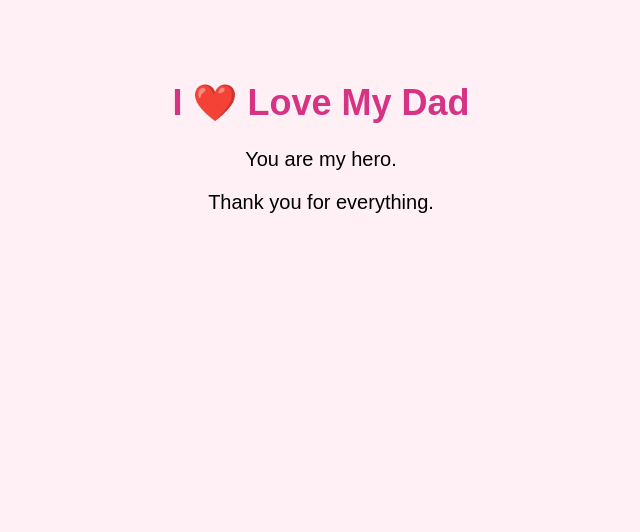
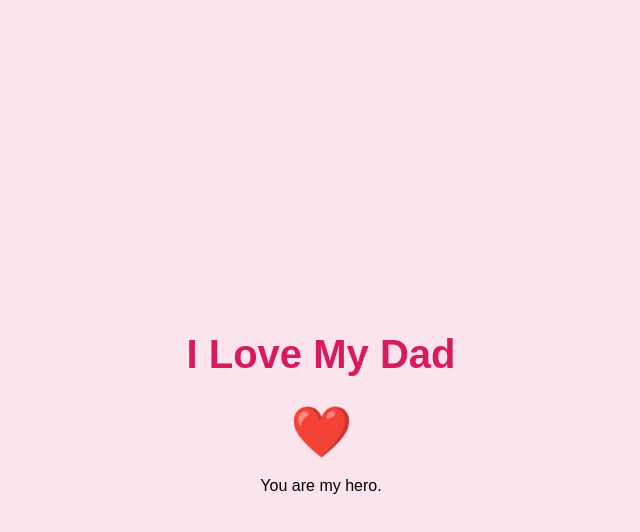
Before and after one commit to divya374r1/Love-my-daddy, a plain HTML site: page index.html in a window 1280 px wide. Shown: the whole page, without its empty margins (319-959 px from the left). Drawn offline with Linux system fonts and the light colour scheme.

Commit message:
Revamp index.html for improved design and animations
Updated the HTML structure and styles to enhance the layout and animations.

```diff
--- a/index.html
+++ b/index.html
@@ -1,28 +1,58 @@
 <!DOCTYPE html>
 <html>
 <head>
-    <title>For My Dad</title>
+    <title>Love My Dad</title>
     <style>
         body {
-            background-color: #fff0f5;
+            background-color: #fce4ec;
+            display: flex;
+            justify-content: center;
+            align-items: center;
+            height: 100vh;
+            font-family: Arial, sans-serif;
+        }
+
+        .box {
             text-align: center;
-            font-family: Arial;
-            padding-top: 50px;
+            animation: fadeUp 2s ease-in-out;
         }
+
         h1 {
-            color: #d63384;
-            font-size: 36px;
+            color: #d81b60;
+            font-size: 40px;
         }
-        p {
-            font-size: 20px;
+
+        .heart {
+            font-size: 50px;
+            animation: beat 1s infinite;
+        }
+
+        @keyframes fadeUp {
+            from {
+                opacity: 0;
+                transform: translateY(40px);
+            }
+            to {
+                opacity: 1;
+                transform: translateY(0);
+            }
+        }
+
+        @keyframes beat {
+            0%, 100% {
+                transform: scale(1);
+            }
+            50% {
+                transform: scale(1.3);
+            }
         }
     </style>
 </head>
 <body>
-
-    <h1>I ❤️ Love My Dad</h1>
-    <p>You are my hero.</p>
-    <p>Thank you for everything.</p>
-
+    <div class="box">
+        <h1>I Love My Dad</h1>
+        <div class="heart">❤️</div>
+        <p>You are my hero.</p>
+    </div>
 </body>
 </html>
```
